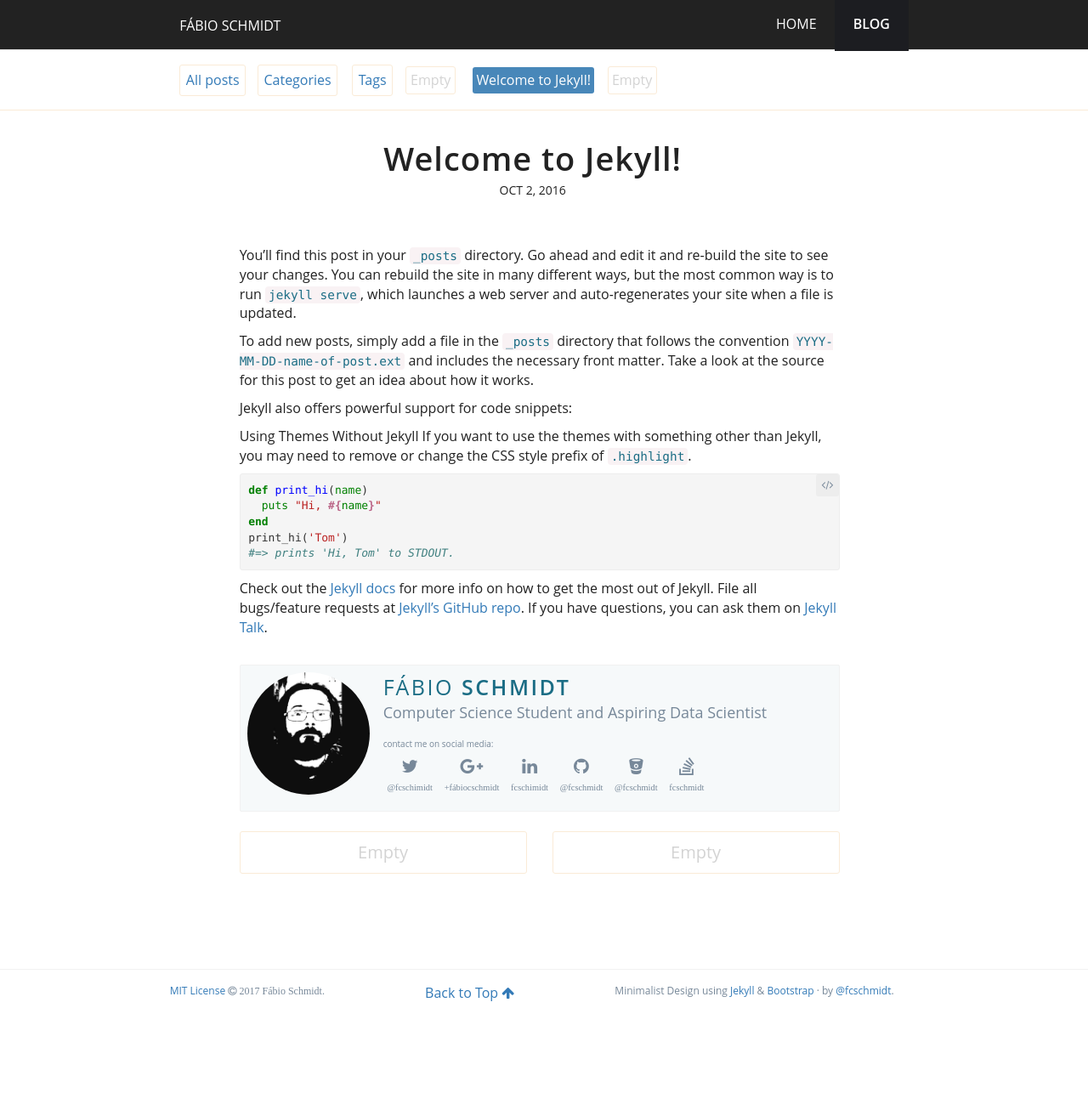
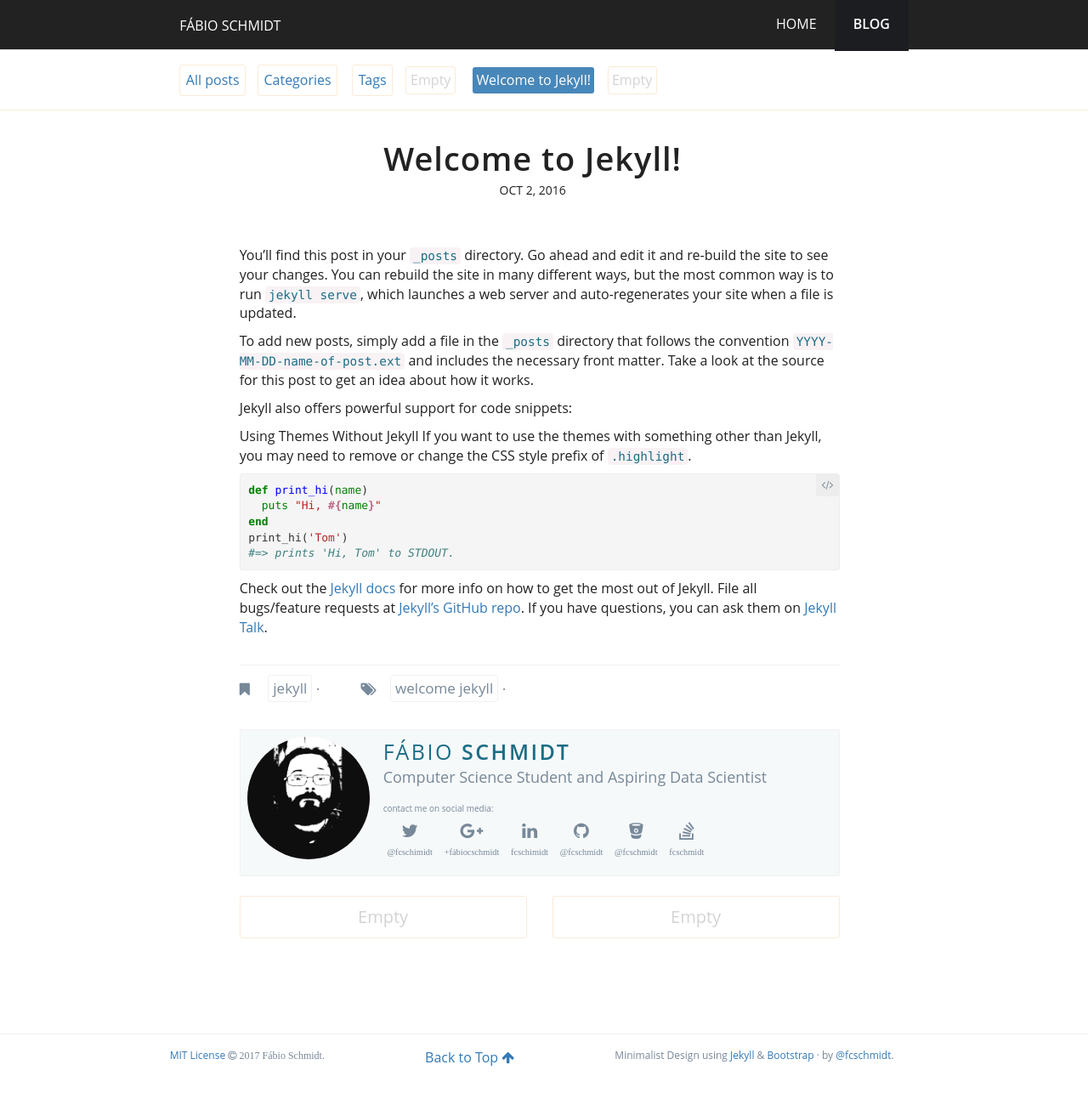
Before and after one commit to fcschmidt/fcschmidt.github.io, a Jekyll site: the page built from _posts/2016-10-02-welcome-to-jekyll.md, in a window 1280 px wide. Shown: the whole page at 85% size. Built offline with Jekyll 4.4.1, drawn with Linux system fonts in a browser that asks for light colours; nearby versions of some CDN libraries; comment, search, counter and statistics services are not loaded; before the commit the page ends 1230 px from its top, so only the background shows below that.

Commit message:
Add post meta

```diff
--- a/_includes/blog/post_footer.html
+++ b/_includes/blog/post_footer.html
@@ -4,8 +4,8 @@
   {% assign base_path = site.github.url %}
 {% endif %}
 <footer class="post__footer">
-    <!--<div class="post__meta">
-        <ul class="list-unstyled">
+    <div class="post__meta">
+        <ul class="list-unstyled list-inline">
             <li><i class="fa fa-bookmark"></i>
                 {% for category in page.categories %}
                 <span>{{ category }}</span> &middot;
@@ -17,7 +17,7 @@
                 {% endfor %}
             </li>
         </ul>
-    </div>-->
+    </div>
     <!--<div class="post__share">
         <h4>Share post:</h4>
     </div>-->
--- a/assets/css/main.css
+++ b/assets/css/main.css
@@ -567,7 +567,8 @@ section article.box,
 }
 .post .post__footer .post__meta {
     border-top: 1px solid #F1F1F1;
-    padding: .5em 0;
+    margin-top: 1em;
+    padding: 1em 0;
 }
 .post .post__footer .post__meta ul li{
     font-size: 1.7rem;
@@ -575,7 +576,7 @@ section article.box,
     margin-bottom: .5em;
 }
 .post .post__footer .post__meta ul li span{
-    background-color: #F6F9FA;
+    /*background-color: #F6F9FA;*/
     padding: .2em .3em;
     border: 1px solid #F1F1F1;
     border-radius: 3px;
@@ -670,7 +671,6 @@ section article.box,
     color: #d3d3d3;
     border-color: #faebd7;
 }
-
 
 
 /* Categories and Tags */
@@ -882,6 +882,9 @@ section article.box,
     .post .post__footer .footer__author,
     .post .post__footer .post__meta{
         margin: 0;
+    }
+    .post .post__footer .post__meta li + li{
+        margin-left: 2em;
     }
     .post .post__footer .post__share{
         margin: 1em 0;
```
